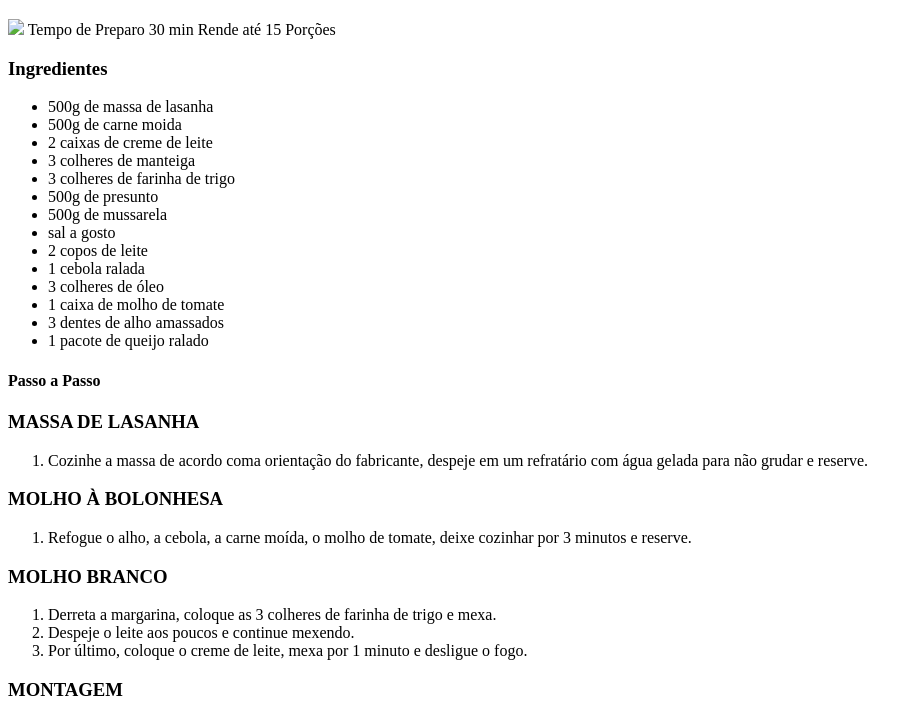
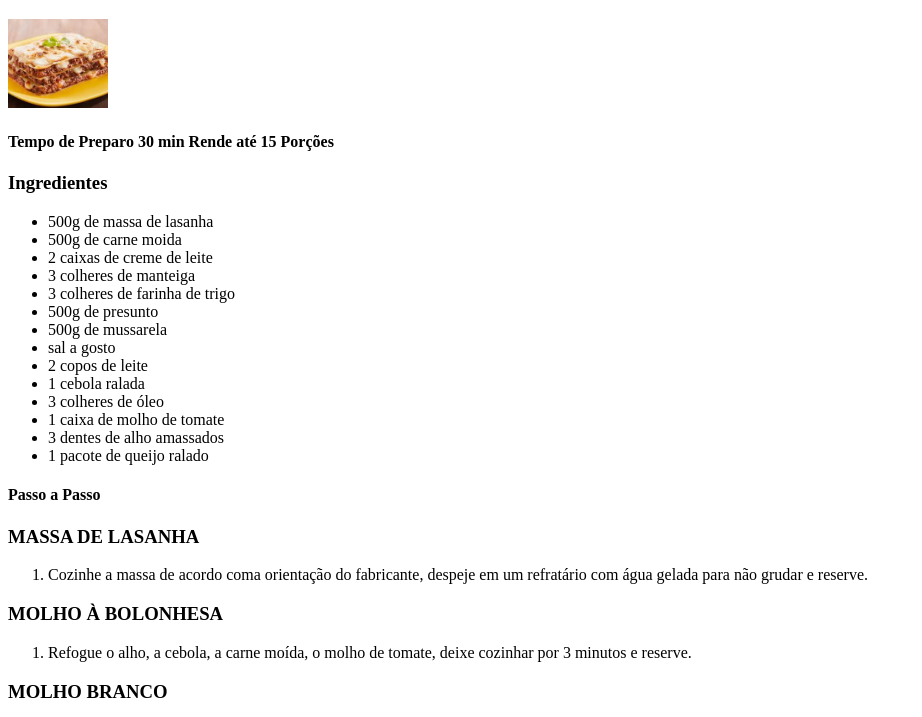
Before and after one commit to Tomsouza571/Receitas-de-odin, a plain HTML site: page recipes/lasanha.html in a window 1280 px wide. Shown: the part 61-778 px from the top of the page, without its empty margins (0-922 px from the left). Drawn offline with Linux system fonts and the light colour scheme; files whose address does not match are found by name.

Commit message:
Adiciona receita

```diff
--- a/recipes/lasanha.html
+++ b/recipes/lasanha.html
@@ -9,8 +9,10 @@
 <body>
     <h1> Lasanha </h1>
 
-              <img src="recipes/lasanha.jpeg" width="75"
-              <h6> Tempo de Preparo 30 min   Rende até 15 Porções </h6>
+              <img src="/home/welington/repos1/odin-recipes/recipes/lasanha.jpeg" width="100"
+                <p>
+                <h4> Tempo de Preparo 30 min   Rende até 15 Porções </h6>
+                 </p>
 
     <h3> Ingredientes </h3>
         <ul>
```
Also changed, not shown: index.html (+1 -2 lines), recipes/lasanha.jpeg (added), 1 other file.
